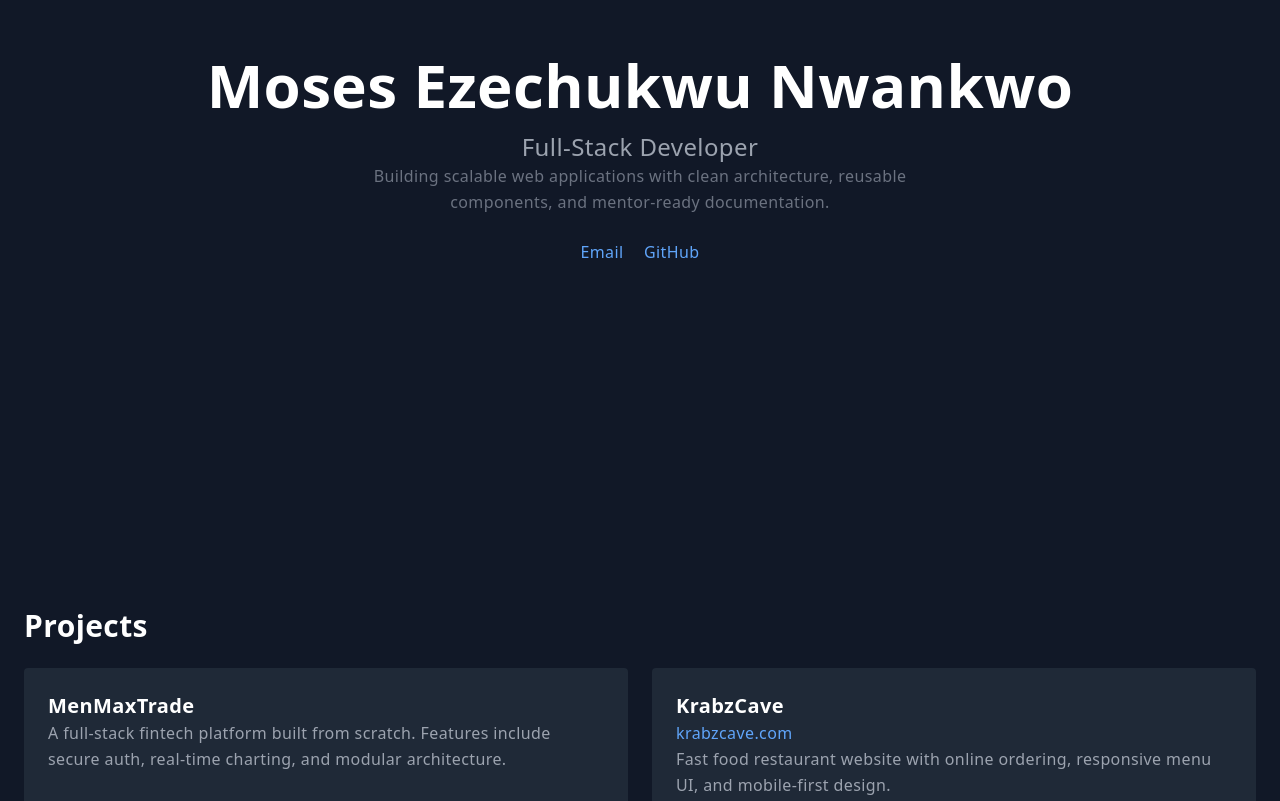
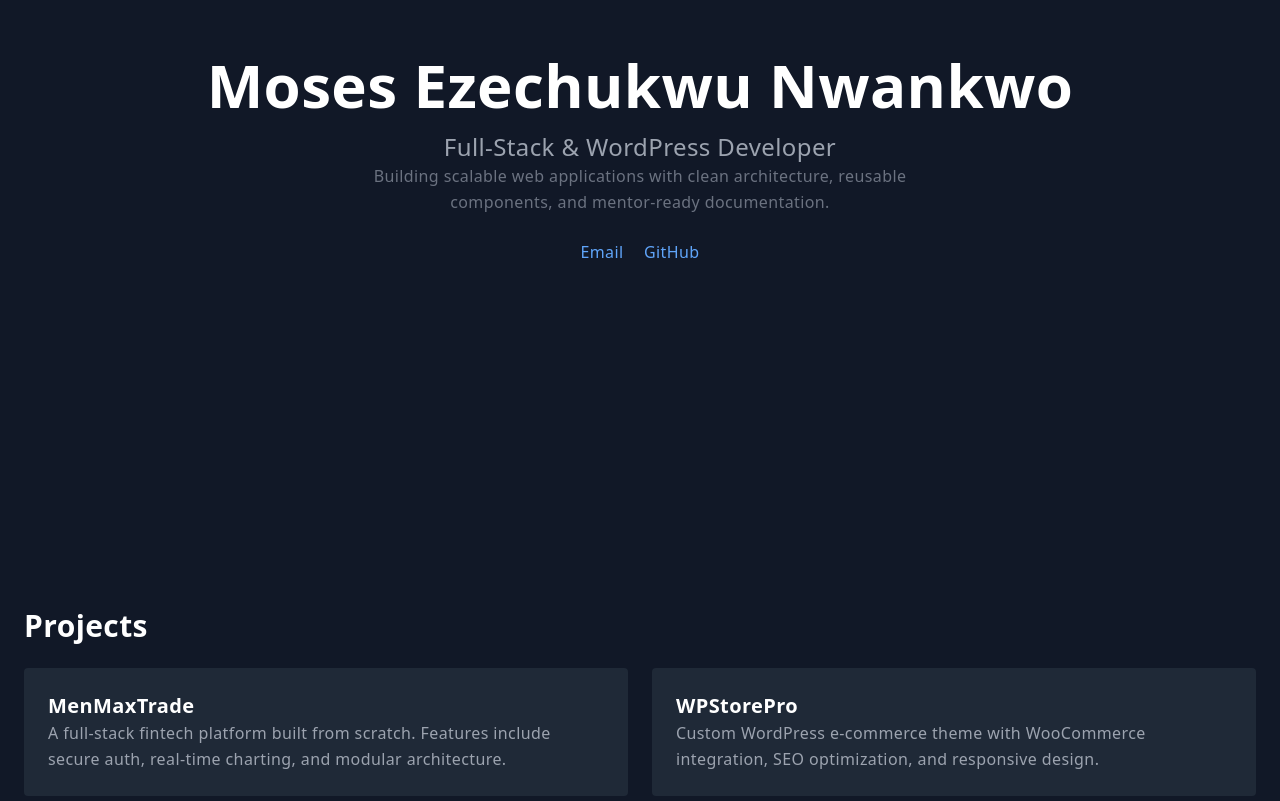
Before and after one commit to devsettingz/portfolio, a plain HTML site: page index.html in a window 1280 px wide. Shown: the part 240-1041 px from the top of the page. Drawn offline with nearby package versions, Linux system fonts and the light colour scheme.

Commit message:
Update index.html

```diff
--- a/index.html
+++ b/index.html
@@ -4,7 +4,15 @@
   <meta charset="UTF-8" />
   <meta name="viewport" content="width=device-width, initial-scale=1.0" />
   <title>Moses Ezechukwu Nwankwo | Full-Stack Developer</title>
+  <link rel="icon" href="favicon.ico" type="image/x-icon" />
   <link href="https://cdn.jsdelivr.net/npm/tailwindcss@2.2.19/dist/tailwind.min.css" rel="stylesheet">
+  <meta name="description" content="Moses Ezechukwu Nwankwo — Full-Stack and WordPress Developer." />
+  <meta name="keywords" content="Full-Stack Developer, WordPress, React, Tailwind, MenMaxTrade, Ghana Developer" />
+  <meta name="author" content="Moses Ezechukwu Nwankwo" />
+  <meta property="og:title" content="Moses Ezechukwu Nwankwo | Developer Portfolio" />
+  <meta property="og:description" content="Portfolio showcasing fintech, WordPress, and full-stack projects." />
+  <meta property="og:type" content="website" />
+  <meta property="og:url" content="https://devsettingz.github.io/portfolio" />
   <style>
     @keyframes fadeInUp {
       from { opacity: 0; transform: translateY(20px); }
@@ -20,7 +28,7 @@
 <!-- Hero -->
 <section class="min-h-screen flex flex-col justify-center items-center text-center px-6 fade-in-up">
   <h1 class="text-4xl md:text-6xl font-bold mb-4">Moses Ezechukwu Nwankwo</h1>
-  <p class="text-xl md:text-2xl text-gray-400">Full-Stack Developer</p>
+  <p class="text-xl md:text-2xl text-gray-400">Full-Stack & WordPress Developer</p>
   <p class="text-md text-gray-500 max-w-xl">Building scalable web applications with clean architecture, reusable components, and mentor-ready documentation.</p>
   <div class="mt-6 space-x-4">
     <a href="mailto:devsettingz@gmail.com" class="text-blue-400 hover:underline transition duration-300">Email</a>
@@ -35,6 +43,10 @@
     <div class="bg-gray-800 p-6 rounded hover:shadow-lg transition duration-300">
       <h3 class="text-xl font-bold">MenMaxTrade</h3>
       <p class="text-gray-400">A full-stack fintech platform built from scratch. Features include secure auth, real-time charting, and modular architecture.</p>
+    </div>
+    <div class="bg-gray-800 p-6 rounded hover:shadow-lg transition duration-300">
+      <h3 class="text-xl font-bold">WPStorePro</h3>
+      <p class="text-gray-400">Custom WordPress e-commerce theme with WooCommerce integration, SEO optimization, and responsive design.</p>
     </div>
     <div class="bg-gray-800 p-6 rounded hover:shadow-lg transition duration-300">
       <h3 class="text-xl font-bold">KrabzCave</h3>
@@ -72,6 +84,7 @@
     <li>Git / GitHub</li>
     <li>System Design</li>
     <li>Deployment: Vercel / Netlify</li>
+    <li>WordPress Development</li>
   </ul>
 </section>
 
```
